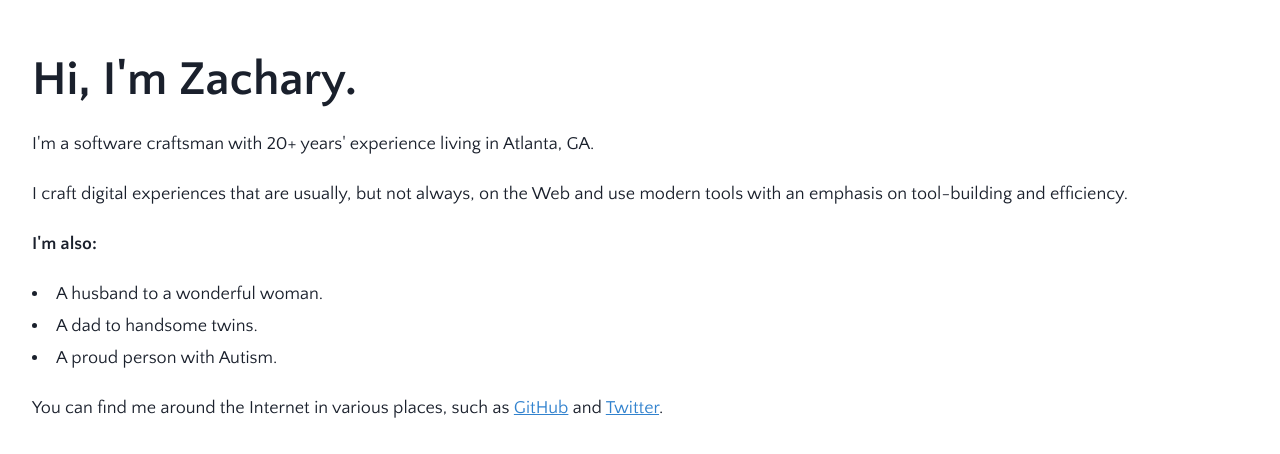
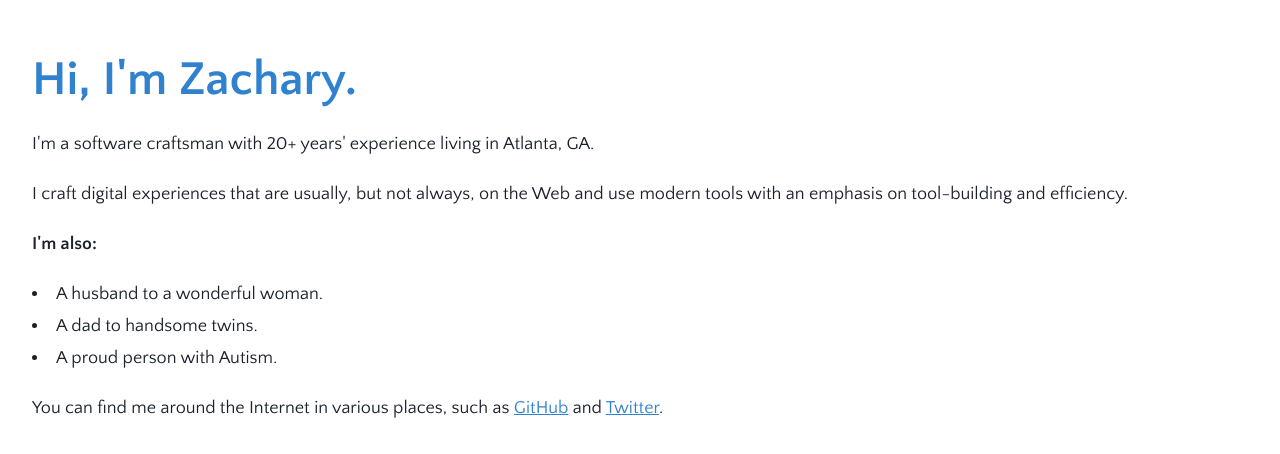
Before and after one commit to zacharytamas/hub, a Next.js app: page / in a window 1280 px wide. Shown: the top 454 px of the page. Built offline with nearby package versions, Linux system fonts and the light colour scheme.

Commit message:
💄 Move color declaration to stylesheet

```diff
--- a/src/style/index.scss
+++ b/src/style/index.scss
@@ -28,6 +28,7 @@ h4 {
 h1 {
   @apply text-4xl;
   @apply leading-loose;
+  @apply text-blue-600;
 }
 
 h2 {
```
